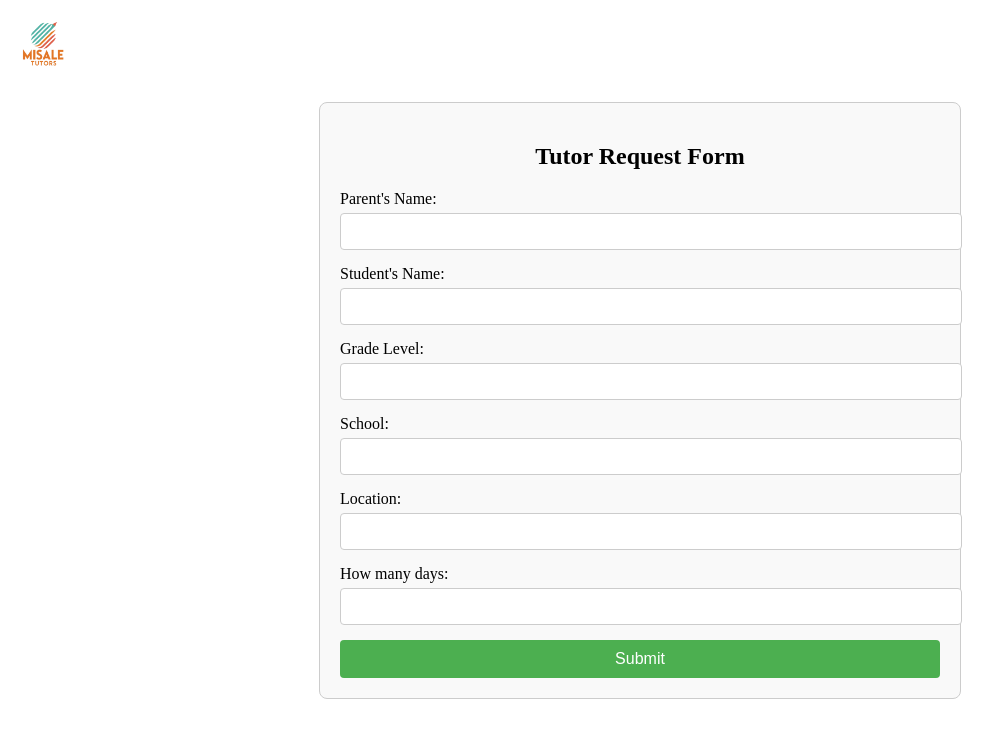
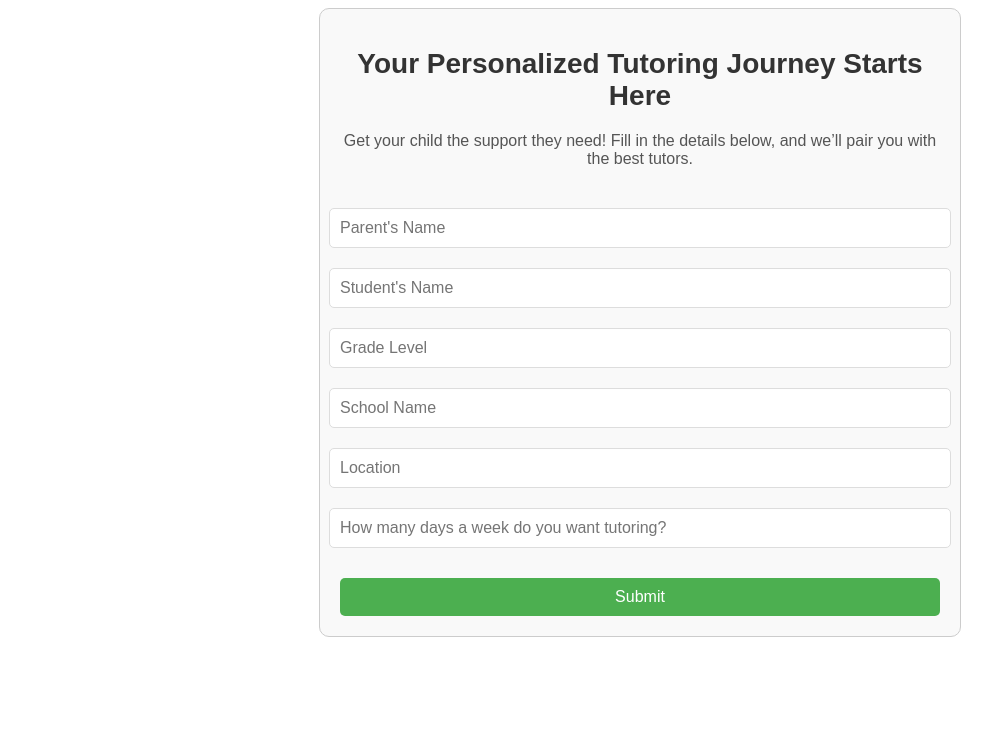
Before and after one commit to BereketMengaw/new-misale-tutor-website-, a Next.js app: page /request-tutor in a window 1280 px wide. Shown: the top 738 px of the page, without its empty margins (0-1002 px from the left). Built offline with nearby package versions, Linux system fonts and the light colour scheme.

Commit message:
cors problem resolved

```diff
--- a/components/hero/Cards.jsx
+++ b/components/hero/Cards.jsx
@@ -1,5 +1,6 @@
 "use client";
 import React, { useEffect, useState } from "react";
+import Image from "next/image";
 
 const Card = () => {
   const images = [
@@ -23,9 +24,11 @@ const Card = () => {
   return (
     <div className="  lg:mt-32 lg:mr-40 text-white flex flex-col items-center">
       <div className="overflow-hidden rounded-2xl shadow-lg">
-        <img
+        <Image
           src={images[currentIndex]}
           alt={title}
+          height={400}
+          width={300}
           className="md:h-96 md:w-96 w-full object-cover transition-transform duration-300 ease-in-out transform hover:scale-105"
         />
       </div>
--- a/pages/request-tutor.jsx
+++ b/pages/request-tutor.jsx
@@ -1,187 +1,169 @@
-import NavbarOther from "@/components/navbarother/Navbarother";
-import React, { useState } from "react";
+import { useState } from "react";
 
-const ContactForm = () => {
-  const [parentName, setParentName] = useState("");
-  const [studentName, setStudentName] = useState("");
-  const [gradeLevel, setGradeLevel] = useState("");
-  const [school, setSchool] = useState(""); // New state for school
-  const [location, setLocation] = useState("");
-  const [days, setDays] = useState("");
+const RequestTutor = () => {
+  // State to manage form data
+  const [formData, setFormData] = useState({
+    parentsName: "",
+    studentName: "",
+    gradeLevel: "",
+    location: "",
+    how: "",
+  });
 
+  // Update form data on input change
+  const handleChange = (e) => {
+    const { name, value } = e.target;
+    setFormData({ ...formData, [name]: value });
+  };
+
+  // Handle form submission
   const handleSubmit = async (e) => {
-    e.preventDefault();
+    e.preventDefault(); // Prevent page refresh on form submit
 
+    try {
+      // Send POST request to Google Apps Script
       const response = await fetch(
-      "https://script.google.com/macros/s/AKfycbxU6xAXEnBuYZ_12Uvz9EvsVHMyyjyzpWC7PjzCySfaIZoKVK-l0I44Byxvsf45DnCoGA/exec",
+        "https://script.google.com/macros/s/AKfycbw62TawJYQEXHqWxx62Lw6UknehcfOx7hUvXZCxCaBSZvccHWGMkXQZA2QA8-wyRomm/exec",
         {
           method: "POST",
           headers: {
-          "Content-Type": "application/json",
+            "Content-Type": "text/plain;charset=utf-8",
           },
-        body: JSON.stringify({
-          parentName,
-          studentName,
-          gradeLevel,
-          school,
-          location,
-          days,
-        }),
+          mode: "cors",
+          body: JSON.stringify(formData),
+          credentials: "include",
         }
       );
 
-    if (response.ok) {
-      alert("Form submitted successfully!");
-      setParentName("");
-      setStudentName("");
-      setGradeLevel("");
-      setSchool("");
-      setLocation("");
-      setDays("");
+      // Parse the JSON response from server
+      const result = await response.json();
+
+      // Show success or error message based on response
+      if (response.success) {
+        // response.ok is true for status in the range 200-299
+        const result = await response.json(); // parse the JSON response
+        alert("Form submitted successfully!"); // alert on success
       } else {
-      alert("Error submitting form");
+        alert(
+          "There was an error submitting the form. Status: " + response.status
+        ); // alert on error with status
+      }
+    } catch (error) {
+      console.error("Error occurred during submission:", error);
+      alert(
+        "You are successfully submitted your data , we will contact you very soon !"
+      );
     }
   };
 
   return (
-    <div>
-      <NavbarOther />
-      <form onSubmit={handleSubmit} className="contact-form">
-        <h2 className="form-title">Tutor Request Form</h2>
-
-        <div className="form-group">
-          <label>Parent&apos;s Name:</label>
+    <div
+      style={{
+        maxWidth: "600px",
+        margin: "auto",
+        padding: "20px",
+        fontFamily: "'Arial', sans-serif",
+        textAlign: "center",
+        border: "1px solid #ccc",
+        borderRadius: "10px",
+        backgroundColor: "#f9f9f9",
+      }}
+    >
+      <h1 style={{ color: "#333", fontSize: "28px", marginBottom: "20px" }}>
+        Your Personalized Tutoring Journey Starts Here
+      </h1>
+      <p style={{ color: "#555", marginBottom: "30px" }}>
+        Get your child the support they need! Fill in the details below, and
+        we’ll pair you with the best tutors.
+      </p>
+      <form
+        onSubmit={handleSubmit}
+        style={{
+          display: "flex",
+          flexDirection: "column",
+          alignItems: "center",
+        }}
+      >
         <input
           type="text"
-            value={parentName}
-            onChange={(e) => setParentName(e.target.value)}
+          name="parentsName"
+          placeholder="Parent's Name"
+          value={formData.parentsName}
+          onChange={handleChange}
           required
-            className="form-input"
+          style={inputStyle}
         />
-        </div>
-
-        <div className="form-group">
-          <label>Student&apos;s Name:</label>
         <input
           type="text"
-            value={studentName}
-            onChange={(e) => setStudentName(e.target.value)}
+          name="studentName"
+          placeholder="Student's Name"
+          value={formData.studentName}
+          onChange={handleChange}
           required
-            className="form-input"
+          style={inputStyle}
         />
-        </div>
-
-        <div className="form-group">
-          <label>Grade Level:</label>
         <input
           type="text"
-            value={gradeLevel}
-            onChange={(e) => setGradeLevel(e.target.value)}
+          name="gradeLevel"
+          placeholder="Grade Level"
+          value={formData.gradeLevel}
+          onChange={handleChange}
           required
-            className="form-input"
+          style={inputStyle}
         />
-        </div>
-
-        <div className="form-group">
-          <label>School:</label>
         <input
           type="text"
-            value={school}
-            onChange={(e) => setSchool(e.target.value)}
+          name="school"
+          placeholder="School Name"
+          value={formData.school}
+          onChange={handleChange}
           required
-            className="form-input"
+          style={inputStyle}
         />
-        </div>
-
-        <div className="form-group">
-          <label>Location:</label>
         <input
           type="text"
-            value={location}
-            onChange={(e) => setLocation(e.target.value)}
+          name="location"
+          placeholder="Location"
+          value={formData.location}
+          onChange={handleChange}
           required
-            className="form-input"
+          style={inputStyle}
         />
-        </div>
-
-        <div className="form-group">
-          <label>How many days:</label>
         <input
           type="text"
-            value={days}
-            onChange={(e) => setDays(e.target.value)}
+          name="how"
+          placeholder="How many days a week do you want tutoring?"
+          value={formData.how}
+          onChange={handleChange}
           required
-            className="form-input"
+          style={inputStyle}
         />
-        </div>
-
-        <button type="submit" className="form-button">
+        <button type="submit" style={buttonStyle}>
           Submit
         </button>
       </form>
-
-      <style jsx>{`
-        .contact-form {
-          max-width: 600px;
-          margin: 20px auto;
-          padding: 20px;
-          border: 1px solid #ccc;
-          border-radius: 8px;
-          background-color: #f9f9f9;
-          display: flex;
-          flex-direction: column;
-        }
-
-        .form-title {
-          text-align: center;
-          margin-bottom: 20px;
-        }
-
-        .form-group {
-          margin-bottom: 15px;
-        }
-
-        .form-group label {
-          display: block;
-          margin-bottom: 5px;
-        }
-
-        .form-input {
-          width: 100%;
-          padding: 10px;
-          border-radius: 4px;
-          border: 1px solid #ccc;
-        }
-
-        .form-button {
-          width: 100%;
-          padding: 10px;
-          background-color: #4caf50;
-          color: white;
-          border: none;
-          border-radius: 4px;
-          cursor: pointer;
-          font-size: 16px;
-          transition: background-color 0.3s;
-        }
-
-        .form-button:hover {
-          background-color: #45a049;
-        }
-
-        /* Responsive styles */
-        @media (max-width: 600px) {
-          .contact-form {
-            padding: 15px;
-          }
-
-          .form-button {
-            font-size: 14px;
-          }
-        }
-      `}</style>
     </div>
   );
 };
+const inputStyle = {
+  width: "100%",
+  padding: "10px",
+  margin: "10px 0",
+  borderRadius: "5px",
+  border: "1px solid #ddd",
+  fontSize: "16px",
+};
 
-export default ContactForm;
+const buttonStyle = {
+  padding: "10px 20px",
+  backgroundColor: "#4CAF50",
+  color: "white",
+  border: "none",
+  borderRadius: "5px",
+  cursor: "pointer",
+  fontSize: "16px",
+  marginTop: "20px",
+  width: "100%",
+};
+
+export default RequestTutor;
```
Also changed, not shown: components/Question/Question.jsx (deleted, +0 -150 lines), components/contact/Contact.jsx (+4 -4 lines), components/steps/Steps.jsx (+10 -3 lines). Lines whose indentation alone changed are shown as unchanged.
